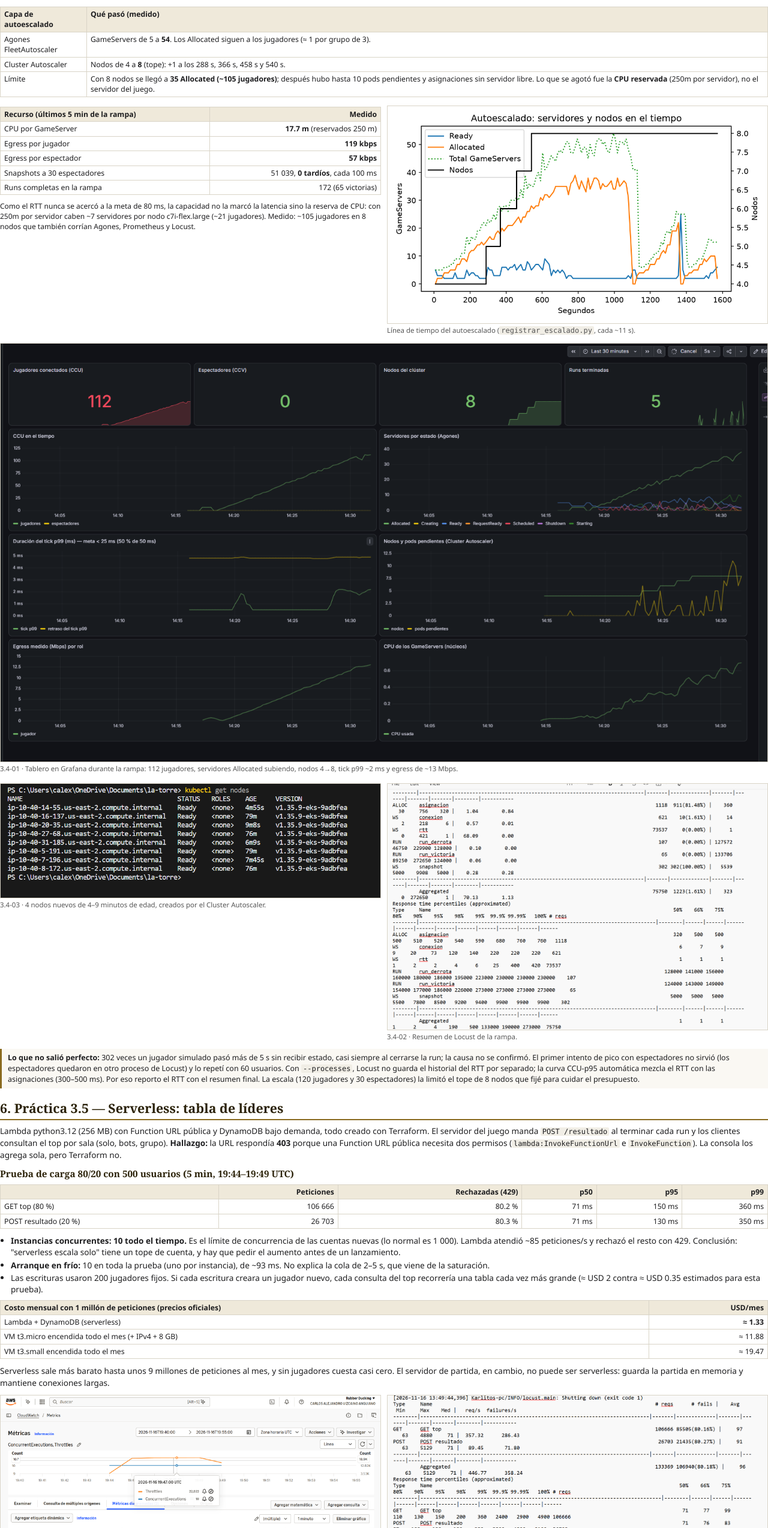
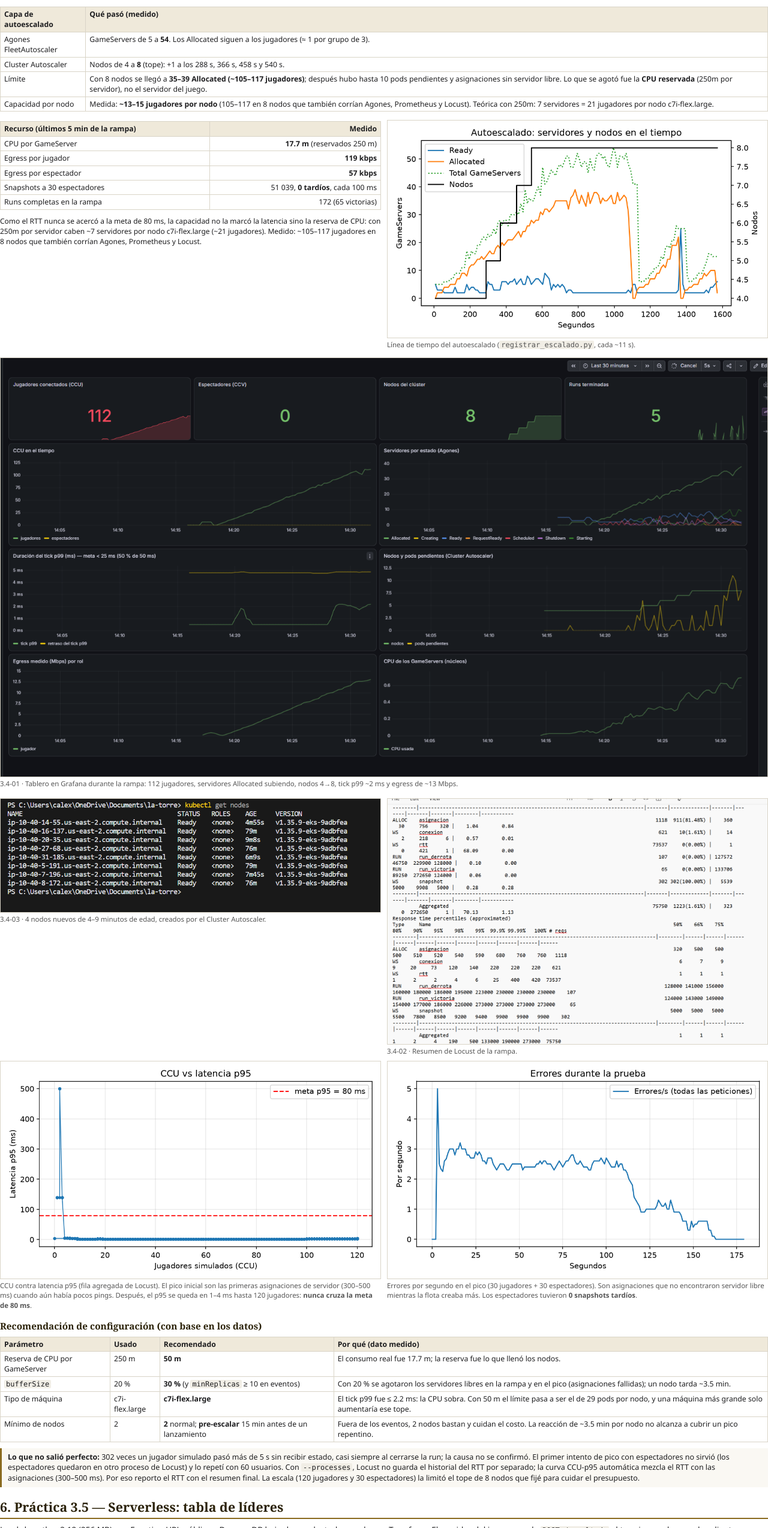
Before and after one commit to Carlosvzc/la-torre, a plain HTML site: page docs/reporte/reporte-unidad3.html in a window 1280 px wide. Shown: the part 5312-7860 px from the top of the page at 60% size. Drawn offline with Linux system fonts and the light colour scheme.

Commit message:
Auditoría final: recomendación de configuración y 3 gráficas en el reporte, README y PLAN al día
- Reporte: recomendación de bufferSize, tipo de máquina y mínimo de nodos con datos;
  gráficas CCU vs p95 y errores; capacidad por nodo; Allocated 35–39.
- README y docs/capturas.md describen la entrega real en AWS; PLAN.md avisa que era el plan en GCP.

Co-Authored-By: Claude Opus 5.5 <noreply@anthropic.com>

```diff
--- a/docs/reporte/reporte-unidad3.html
+++ b/docs/reporte/reporte-unidad3.html
@@ -248,8 +248,10 @@ completas con la estrategia de los bots y mide el RTT con un ping por segundo.</
   <tr><th>Capa de autoescalado</th><th>Qué pasó (medido)</th></tr>
   <tr><td>Agones FleetAutoscaler</td><td>GameServers de 5 a <b>54</b>. Los Allocated siguen a los jugadores (≈ 1 por grupo de 3).</td></tr>
   <tr><td>Cluster Autoscaler</td><td>Nodos de 4 a <b>8</b> (tope): +1 a los 288 s, 366 s, 458 s y 540 s.</td></tr>
-  <tr><td>Límite</td><td>Con 8 nodos se llegó a <b>35 Allocated (~105 jugadores)</b>; después hubo hasta 10 pods pendientes y asignaciones sin
+  <tr><td>Límite</td><td>Con 8 nodos se llegó a <b>35–39 Allocated (~105–117 jugadores)</b>; después hubo hasta 10 pods pendientes y asignaciones sin
   servidor libre. Lo que se agotó fue la <b>CPU reservada</b> (250m por servidor), no el servidor del juego.</td></tr>
+  <tr><td>Capacidad por nodo</td><td>Medida: <b>~13–15 jugadores por nodo</b> (105–117 en 8 nodos que también corrían Agones, Prometheus y Locust).
+  Teórica con 250m: 7 servidores = 21 jugadores por nodo c7i-flex.large.</td></tr>
 </table>
 <div class="dos">
 <div>
@@ -262,7 +264,7 @@ completas con la estrategia de los bots y mide el RTT con un ping por segundo.</
   <tr><td>Runs completas en la rampa</td><td class="n">172 (65 victorias)</td></tr>
 </table>
 <p style="font-size:9pt">Como el RTT nunca se acercó a la meta de 80 ms, la capacidad no la marcó la latencia sino la reserva de CPU: con
-250m por servidor caben ~7 servidores por nodo c7i-flex.large (~21 jugadores). Medido: ~105 jugadores en 8 nodos que también
+250m por servidor caben ~7 servidores por nodo c7i-flex.large (~21 jugadores). Medido: ~105–117 jugadores en 8 nodos que también
 corrían Agones, Prometheus y Locust.</p>
 </div>
 <figure><img src="../../loadtest/resultados/escalado.png" alt="escalado"><figcaption>Línea de tiempo del autoescalado (<code>registrar_escalado.py</code>, cada ~11 s).</figcaption></figure>
@@ -272,6 +274,18 @@ corrían Agones, Prometheus y Locust.</p>
   <figure><img src="../capturas/3.4-03-nodos-escalando.png" alt="nodos"><figcaption>3.4-03 · 4 nodos nuevos de 4–9 minutos de edad, creados por el Cluster Autoscaler.</figcaption></figure>
   <figure><img src="../capturas/3.4-02-locust.png" alt="Locust"><figcaption>3.4-02 · Resumen de Locust de la rampa.</figcaption></figure>
 </div>
+<div class="dos">
+  <figure><img src="../../loadtest/resultados/ccu_vs_p95.png" alt="CCU vs p95"><figcaption>CCU contra latencia p95 (fila agregada de Locust). El pico inicial son las primeras asignaciones de servidor (300–500 ms) cuando aún había pocos pings. Después, el p95 se queda en 1–4 ms hasta 120 jugadores: <b>nunca cruza la meta de 80 ms</b>.</figcaption></figure>
+  <figure><img src="../../loadtest/resultados/errores.png" alt="errores"><figcaption>Errores por segundo en el pico (30 jugadores + 30 espectadores). Son asignaciones que no encontraron servidor libre mientras la flota creaba más. Los espectadores tuvieron <b>0 snapshots tardíos</b>.</figcaption></figure>
+</div>
+<h3>Recomendación de configuración (con base en los datos)</h3>
+<table>
+  <tr><th>Parámetro</th><th>Usado</th><th>Recomendado</th><th>Por qué (dato medido)</th></tr>
+  <tr><td>Reserva de CPU por GameServer</td><td>250 m</td><td><b>50 m</b></td><td>El consumo real fue 17.7 m; la reserva fue lo que llenó los nodos.</td></tr>
+  <tr><td><code>bufferSize</code></td><td>20 %</td><td><b>30 %</b> (y <code>minReplicas</code> ≥ 10 en eventos)</td><td>Con 20 % se agotaron los servidores libres en la rampa y en el pico (asignaciones fallidas); un nodo tarda ~3.5 min.</td></tr>
+  <tr><td>Tipo de máquina</td><td>c7i-flex.large</td><td><b>c7i-flex.large</b></td><td>El tick p99 fue ≤ 2.2 ms: la CPU sobra. Con 50 m el límite pasa a ser el de 29 pods por nodo, y una máquina más grande solo aumentaría ese tope.</td></tr>
+  <tr><td>Mínimo de nodos</td><td>2</td><td><b>2</b> normal; <b>pre-escalar</b> 15 min antes de un lanzamiento</td><td>Fuera de los eventos, 2 nodos bastan y cuidan el costo. La reacción de ~3.5 min por nodo no alcanza a cubrir un pico repentino.</td></tr>
+</table>
 <div class="nota"><b>Lo que no salió perfecto:</b> 302 veces un jugador simulado pasó más de 5 s sin recibir estado, casi siempre al cerrarse
 la run; la causa no se confirmó. El primer intento de pico con espectadores no sirvió (los espectadores quedaron en otro proceso de Locust)
 y lo repetí con 60 usuarios. Con <code>--processes</code>, Locust no guarda el historial del RTT por separado; la curva CCU-p95 automática
@@ -331,12 +345,12 @@ URL, DynamoDB, roles, alerta de presupuesto de USD 10 y la regla del webhook. El
 <b>"Destroy complete! Resources: 38 destroyed"</b> (la primera corrida ya había borrado el resto). <code>scripts/comprobar-huerfanos.ps1</code> confirmó que
 no quedó nada. Solo se conserva el bucket S3 del estado.</p>
 <div class="tres">
-  <figure><img src="../capturas/3.6-01b-pr-costos.png" alt="PR costos"><figcaption>3.6-01 · Pull request con el plan y el costo por hora.</figcaption></figure>
+  <figure><img src="../capturas/3.6-01b-pr-costos.png" alt="PR costos"><figcaption>3.6-01 · Pull request con el plan y el costo por hora, estimado aún con c7i.large antes de cambiar a c7i-flex.large (casi el mismo precio).</figcaption></figure>
   <figure><img src="../capturas/3.6-02-apply.png" alt="plan sin cambios"><figcaption>3.6-02 · Plan sin cambios y salidas de Terraform.</figcaption></figure>
   <figure><img src="../capturas/3.6-04-destroy.png" alt="destroy"><figcaption>3.6-04 · Destroy completo.</figcaption></figure>
   <figure><img src="../capturas/3.6-05-sin-huerfanos.png" alt="sin huérfanos"><figcaption>3.6-05 · Sin recursos huérfanos.</figcaption></figure>
   <figure><img src="../capturas/3.6-03-cluster.png" alt="cluster"><figcaption>3.6-03 · Clúster activo en la consola, en soporte estándar hasta marzo de 2027.</figcaption></figure>
-  <figure><img src="../capturas/3.0-presupuesto.png" alt="presupuesto"><figcaption>Alerta de presupuesto de USD 10 (creada antes de la primera práctica).</figcaption></figure>
+  <figure><img src="../capturas/3.0-presupuesto.png" alt="presupuesto"><figcaption>Alerta de presupuesto de USD 10, creada con Terraform en el mismo apply que la infraestructura.</figcaption></figure>
 </div>
 
 <!-- ================= CONCLUSIONES ================= -->
```
Also changed, not shown: 5 other files.
